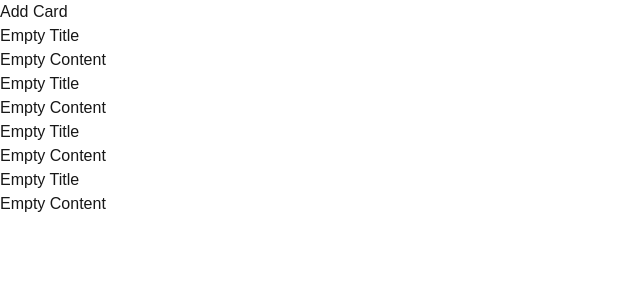
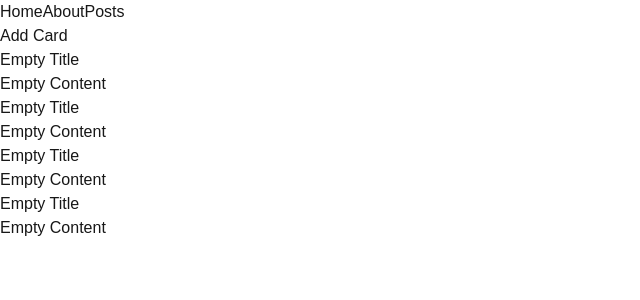
Before and after one commit to akecam/alx-project-0x02-setup, a Next.js app in the folder alx-project-0x02/: page /home in a window 1280 px wide. Shown: the top 300 px of the page, without its empty margins (0-640 px from the left). Built offline with nearby package versions, Linux system fonts and the light colour scheme.

Commit message:
implement navigation and layout

```diff
--- a/alx-project-0x02/components/layout/Header.tsx
+++ b/alx-project-0x02/components/layout/Header.tsx
@@ -6,6 +6,7 @@
     <div>
       <Link href={"/home"}>Home</Link>
       <Link href={"/about"}>About</Link>
+      <Link href={"/posts"}>Posts</Link>
     </div>
   );
 };
--- a/alx-project-0x02/pages/about.tsx
+++ b/alx-project-0x02/pages/about.tsx
@@ -1,9 +1,11 @@
 import Button from "@/components/common/Button";
+import Header from "@/components/layout/Header";
 import React from "react";
 
 const about = () => {
   return (
     <div>
+      <Header />
       <Button size="small" shape="rounded-sm" />
       <Button size="medium" shape="rounded-md" />
       <Button size="large" shape="rounded-full" />
--- a/alx-project-0x02/pages/home.tsx
+++ b/alx-project-0x02/pages/home.tsx
@@ -1,5 +1,6 @@
 import Card from "@/components/common/Card";
 import PostModal from "@/components/common/PostModal";
+import Header from "@/components/layout/Header";
 import { CardProps } from "@/interfaces";
 import React, { useState } from "react";
 
@@ -22,6 +23,7 @@
 
   return (
     <div>
+      <Header />
       <button onClick={() => setModal(!modal)}>Add Card</button>
       <Card title="Empty Title" content="Empty Content" />
       <Card title="Empty Title" content="Empty Content" />
--- /dev/null
+++ b/alx-project-0x02/pages/posts.tsx
@@ -0,0 +1,13 @@
+import Header from "@/components/layout/Header";
+import React from "react";
+
+const Posts = () => {
+  return (
+    <div>
+      <Header />
+      <p>Posts</p>
+    </div>
+  );
+};
+
+export default Posts;
```
